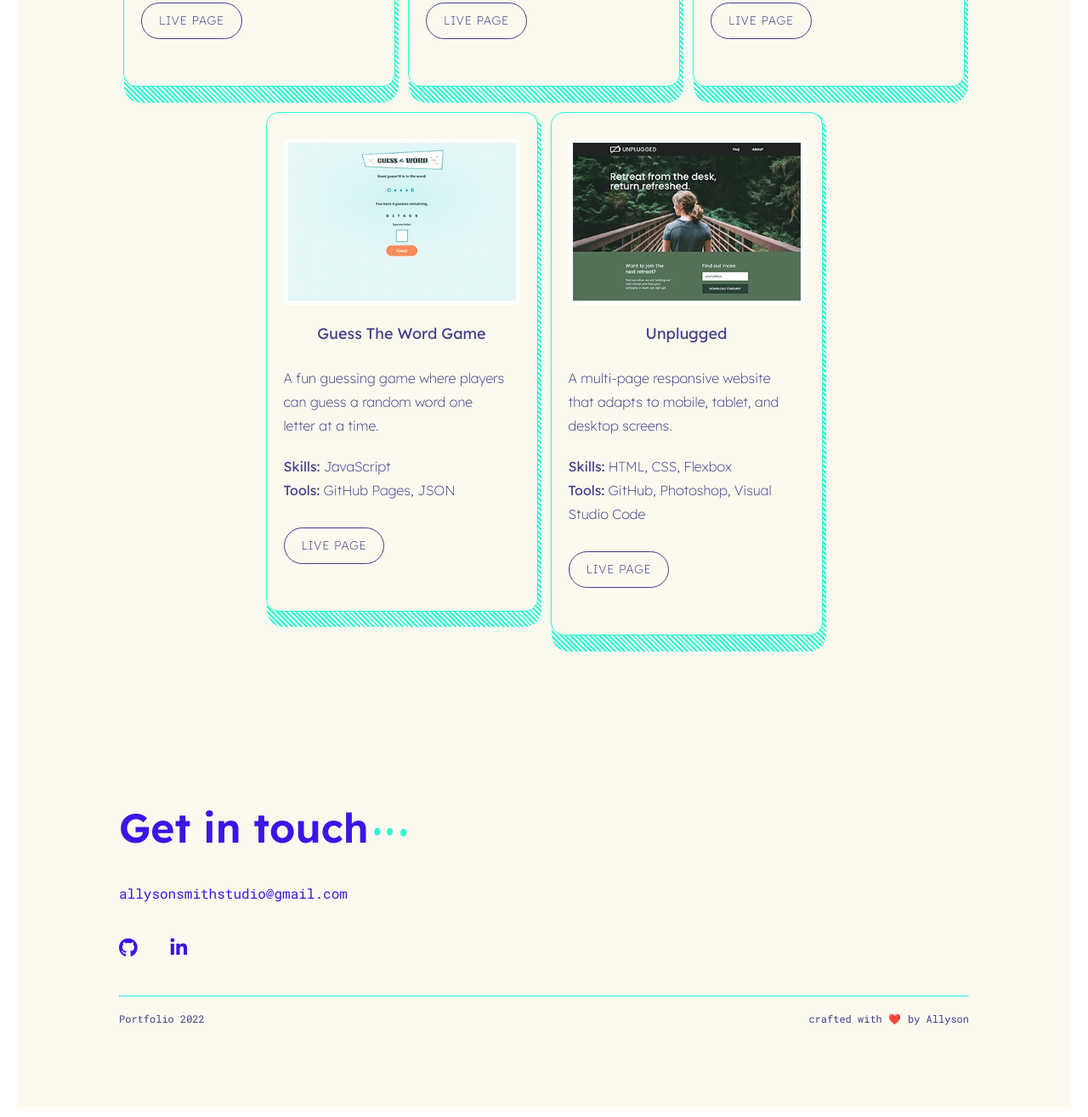
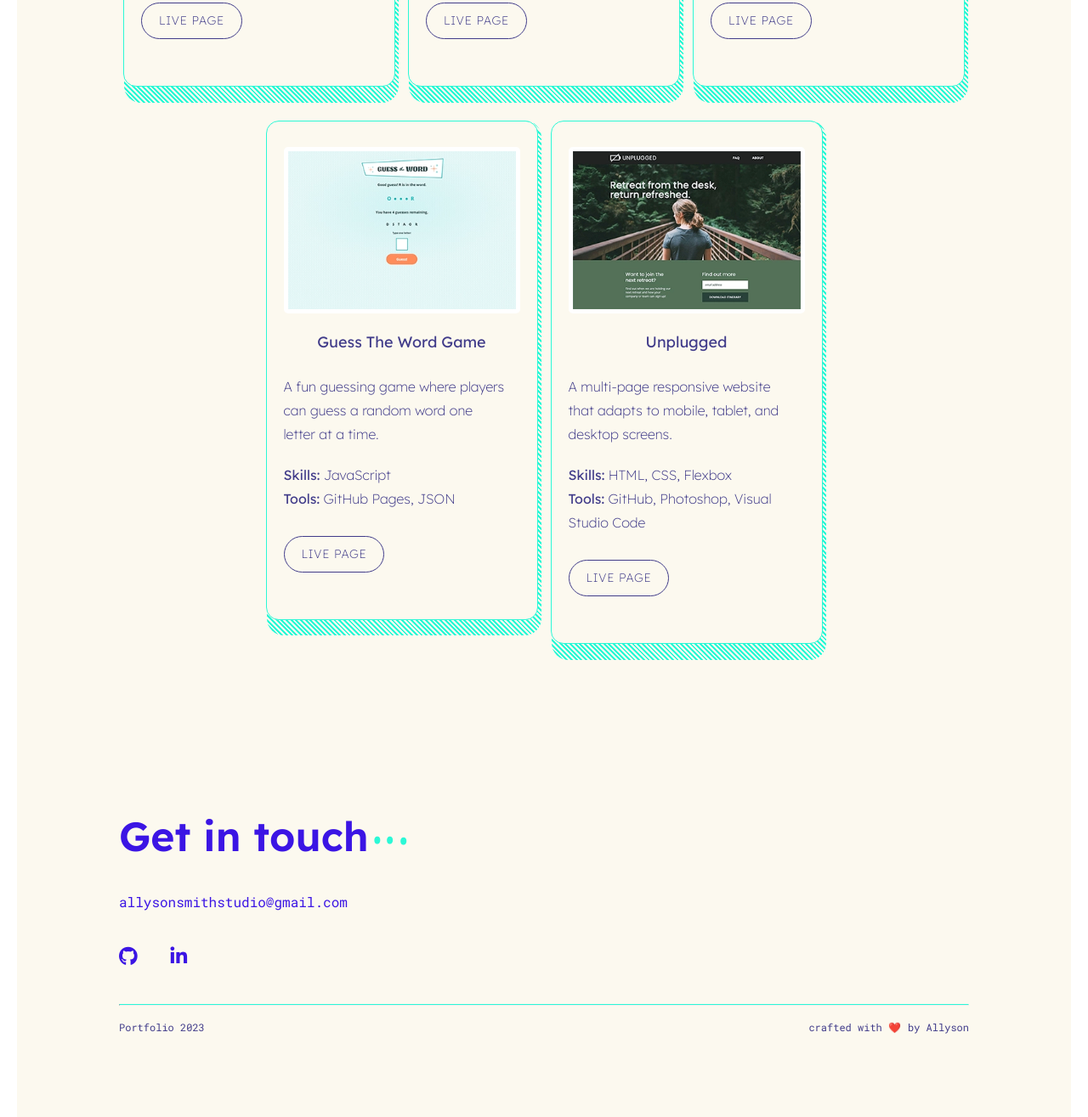
Before and after one commit to allyson-s-code/Web-Dev-Portfolio, a website built with Parcel: page index.html in a window 1280 px wide. Shown: the part 2166-3481 px from the top of the page at 85% size. Built offline with nearby package versions, Linux system fonts and the light colour scheme.

Commit message:
Added js to automatically update copyright year

```diff
--- a/css/main.css
+++ b/css/main.css
@@ -1268,7 +1268,7 @@ footer .social-icons i {
   /* PORTFOLIO */
   .portfolio-wrapper {
     justify-content: center;
-    gap: 30px 15px;
+    gap: 40px 15px;
   }
 
   .portfolio-item-wrapper {
--- a/index.html
+++ b/index.html
@@ -492,7 +492,12 @@
         </div>
         <hr />
         <div class="copyright-wrapper">
-          <p class="year">Portfolio 2022</p>
+          <p class="year">
+            Portfolio
+            <script>
+              document.write(new Date().getFullYear());
+            </script>
+          </p>
           <p class="copyright">
             crafted with <span class="heart-emoji">❤️</span>by Allyson
           </p>
```
